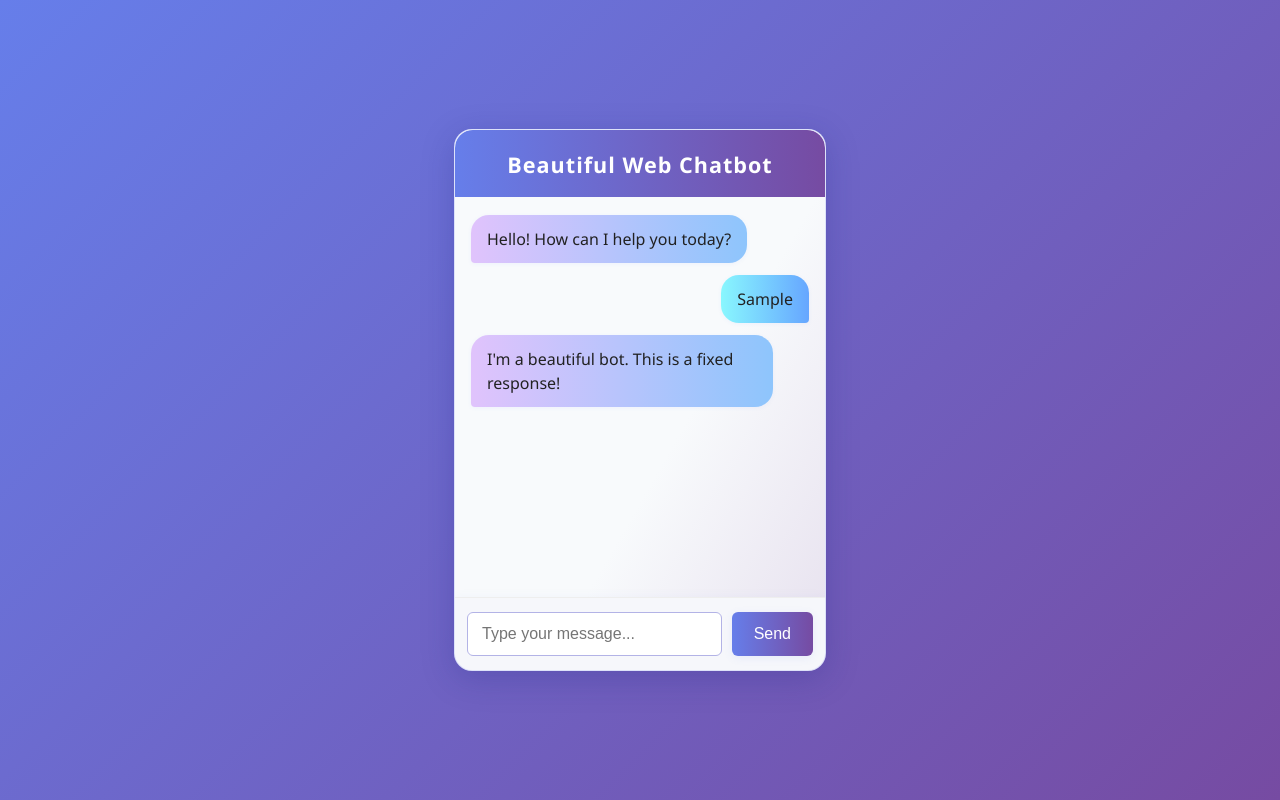
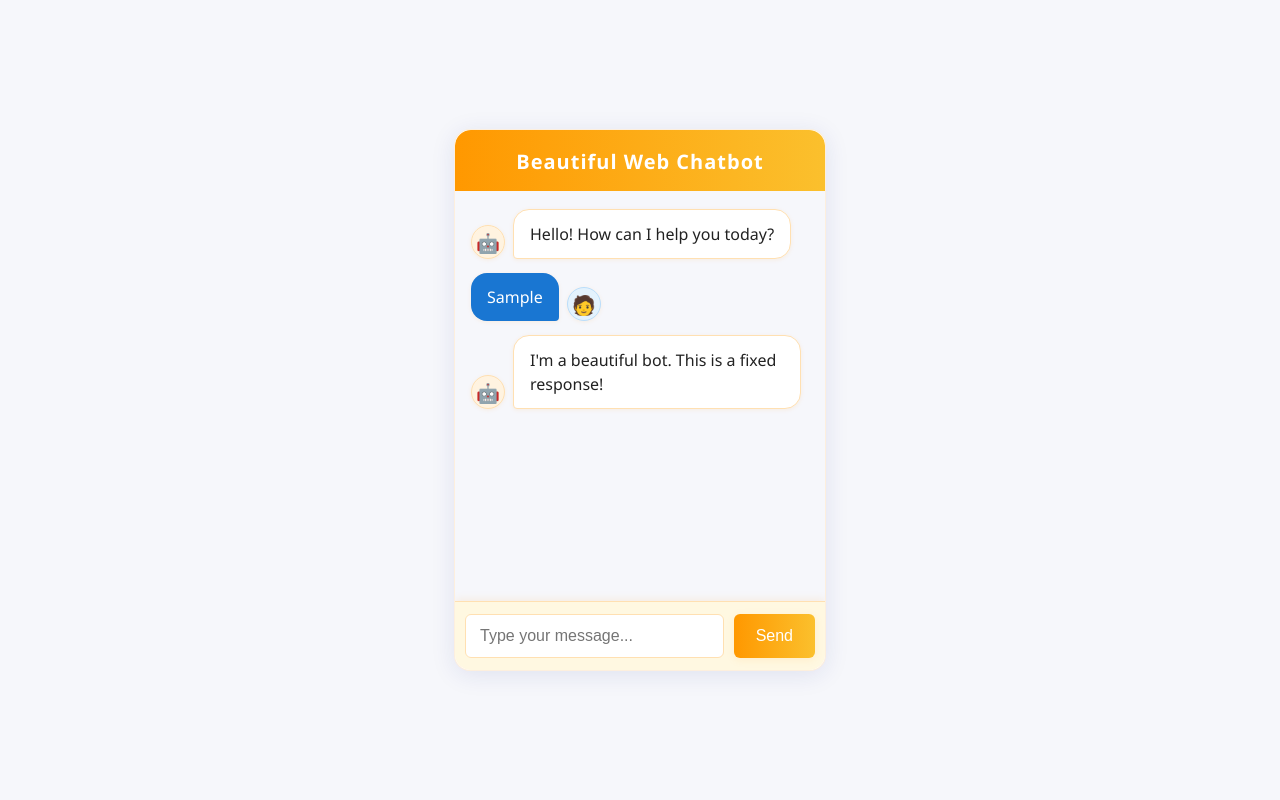
Before and after one commit to dqduong2003/chatbot, a plain HTML site: page index.html in a window 1280 px wide. Both pictures are taken after typing "Sample" into the empty fields and a click on the button "Send". Drawn offline with Linux system fonts and the light colour scheme.

Commit message:
Update index.html

```diff
--- a/index.html
+++ b/index.html
@@ -7,7 +7,7 @@
   <style>
     body {
       font-family: 'Segoe UI', Arial, sans-serif;
-      background: linear-gradient(135deg, #667eea 0%, #764ba2 100%);
+      background: #f6f7fb;
       margin: 0;
       padding: 0;
       display: flex;
@@ -17,27 +17,27 @@
       min-height: 100vh;
     }
     .chat-container {
-      background: rgba(255,255,255,0.95);
-      border-radius: 18px;
-      box-shadow: 0 8px 32px 0 rgba(31, 38, 135, 0.25);
+      background: #fff;
+      border-radius: 16px;
+      box-shadow: 0 4px 24px 0 rgba(31, 38, 135, 0.10);
       width: 370px;
       max-width: 95vw;
       display: flex;
       flex-direction: column;
       height: 540px;
       overflow: hidden;
-      border: 1.5px solid rgba(102,126,234,0.18);
+      border: 1.5px solid #f3b15a33;
     }
     .chat-header {
-      background: linear-gradient(90deg, #667eea 0%, #764ba2 100%);
+      background: linear-gradient(90deg, #ff9800 0%, #fbc02d 100%);
       color: #fff;
-      padding: 20px 0 18px 0;
-      border-radius: 18px 18px 0 0;
+      padding: 18px 0 16px 0;
+      border-radius: 16px 16px 0 0;
       text-align: center;
-      font-size: 1.35em;
+      font-size: 1.25em;
       letter-spacing: 1px;
       font-weight: 600;
-      box-shadow: 0 2px 8px rgba(102,126,234,0.08);
+      box-shadow: 0 2px 8px #ff98001a;
     }
     .chat-messages {
       flex: 1;
@@ -45,47 +45,77 @@
       overflow-y: auto;
       display: flex;
       flex-direction: column;
-      gap: 12px;
-      background: linear-gradient(120deg, #f8fafc 60%, #e9e4f0 100%);
+      gap: 14px;
+      background: #f6f7fb;
+    }
+    .message-row {
+      display: flex;
+      align-items: flex-end;
+      gap: 8px;
+    }
+    .message-row.user {
+      flex-direction: row-reverse;
+      justify-content: flex-end;
+    }
+    .avatar {
+      width: 32px;
+      height: 32px;
+      border-radius: 50%;
+      background: #fff3e0;
+      display: flex;
+      align-items: center;
+      justify-content: center;
+      font-size: 1.2em;
+      font-weight: bold;
+      color: #ff9800;
+      box-shadow: 0 1px 4px #ff98001a;
+      border: 1.5px solid #ffe0b2;
+    }
+    .avatar.user {
+      background: #e3f2fd;
+      color: #1976d2;
+      border: 1.5px solid #bbdefb;
     }
     .message {
-      max-width: 80%;
+      max-width: 75%;
       padding: 12px 16px;
-      border-radius: 18px;
+      border-radius: 16px;
       font-size: 1em;
       line-height: 1.5;
       word-break: break-word;
-      box-shadow: 0 1px 4px rgba(102,126,234,0.07);
+      box-shadow: 0 1px 4px #ff98001a;
       transition: background 0.2s;
+      position: relative;
     }
-    .user {
+    .message.user {
+      background: #1976d2;
+      color: #fff;
+      border-bottom-right-radius: 4px;
+      border-top-right-radius: 16px;
+      border-top-left-radius: 16px;
       align-self: flex-end;
-      background: linear-gradient(90deg, #89f7fe 0%, #66a6ff 100%);
+    }
+    .message.bot {
+      background: #fff;
       color: #222;
-      border-bottom-right-radius: 4px;
-      border-top-right-radius: 18px;
-      border-top-left-radius: 18px;
-    }
-    .bot {
+      border: 1.5px solid #ffe0b2;
+      border-bottom-left-radius: 4px;
+      border-top-right-radius: 16px;
+      border-top-left-radius: 16px;
       align-self: flex-start;
-      background: linear-gradient(90deg, #e0c3fc 0%, #8ec5fc 100%);
-      color: #222;
-      border-bottom-left-radius: 4px;
-      border-top-right-radius: 18px;
-      border-top-left-radius: 18px;
     }
     .chat-input {
       display: flex;
-      border-top: 1px solid #eee;
-      padding: 14px 12px;
-      background: #f6f7fb;
-      border-radius: 0 0 18px 18px;
-      box-shadow: 0 -2px 8px rgba(102,126,234,0.04);
+      border-top: 1px solid #ffe0b2;
+      padding: 12px 10px;
+      background: #fff8e1;
+      border-radius: 0 0 16px 16px;
+      box-shadow: 0 -2px 8px #ff98001a;
     }
     .chat-input input {
       flex: 1;
       padding: 12px 14px;
-      border: 1.5px solid #b3b3e6;
+      border: 1.5px solid #ffe0b2;
       border-radius: 6px;
       font-size: 1em;
       outline: none;
@@ -93,24 +123,24 @@
       transition: border 0.2s;
     }
     .chat-input input:focus {
-      border: 1.5px solid #764ba2;
-      background: #f3f0fa;
+      border: 1.5px solid #ff9800;
+      background: #fffde7;
     }
     .chat-input button {
       margin-left: 10px;
       padding: 12px 22px;
-      background: linear-gradient(90deg, #667eea 0%, #764ba2 100%);
+      background: linear-gradient(90deg, #ff9800 0%, #fbc02d 100%);
       color: #fff;
       border: none;
       border-radius: 6px;
       font-size: 1em;
       font-weight: 500;
       cursor: pointer;
-      box-shadow: 0 2px 8px rgba(102,126,234,0.10);
+      box-shadow: 0 2px 8px #ff98001a;
       transition: background 0.2s, transform 0.1s;
     }
     .chat-input button:hover {
-      background: linear-gradient(90deg, #764ba2 0%, #667eea 100%);
+      background: linear-gradient(90deg, #fbc02d 0%, #ff9800 100%);
       transform: translateY(-2px) scale(1.04);
     }
     @media (max-width: 500px) {
@@ -129,7 +159,10 @@
   <div class="chat-container">
     <div class="chat-header">Beautiful Web Chatbot</div>
     <div class="chat-messages" id="chatMessages">
-      <div class="message bot">Hello! How can I help you today?</div>
+      <div class="message-row bot">
+        <div class="avatar bot">🤖</div>
+        <div class="message bot">Hello! How can I help you today?</div>
+      </div>
     </div>
     <form class="chat-input" id="chatForm">
       <input type="text" id="userInput" placeholder="Type your message..." autocomplete="off" required />
@@ -150,20 +183,26 @@
       if (!userText) return;
 
       // Add user message
-      const userMsg = document.createElement('div');
-      userMsg.className = 'message user';
-      userMsg.textContent = userText;
-      chatMessages.appendChild(userMsg);
+      const userRow = document.createElement('div');
+      userRow.className = 'message-row user';
+      userRow.innerHTML = `
+        <div class="avatar user">🧑</div>
+        <div class="message user">${userText}</div>
+      `;
+      chatMessages.appendChild(userRow);
       chatMessages.scrollTop = chatMessages.scrollHeight;
 
       userInput.value = '';
 
       // Simulate bot response after a short delay
       setTimeout(() => {
-        const botMsg = document.createElement('div');
-        botMsg.className = 'message bot';
-        botMsg.textContent = BOT_RESPONSE;
-        chatMessages.appendChild(botMsg);
+        const botRow = document.createElement('div');
+        botRow.className = 'message-row bot';
+        botRow.innerHTML = `
+          <div class="avatar bot">🤖</div>
+          <div class="message bot">${BOT_RESPONSE}</div>
+        `;
+        chatMessages.appendChild(botRow);
         chatMessages.scrollTop = chatMessages.scrollHeight;
       }, 600);
     });
```
